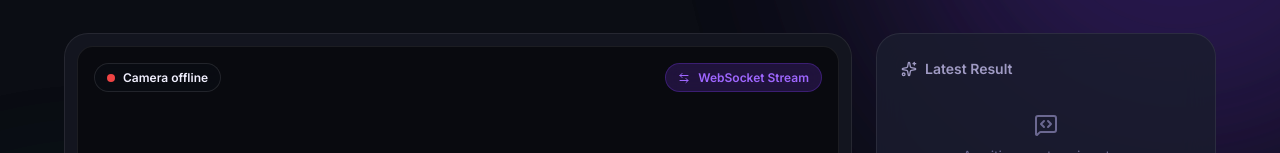
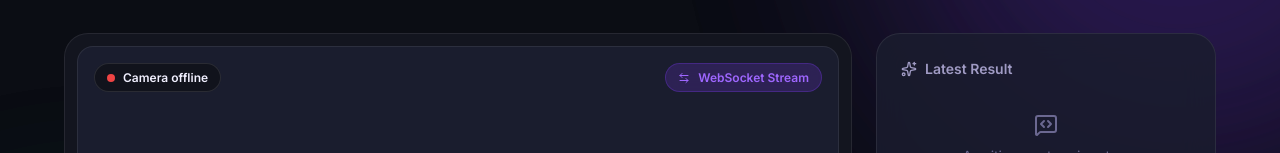
Before and after one commit to ngoh-remy/signspeak, a React (Vite) app in the folder frontend/: page /translate in a window 1280 px wide. Shown: the part 220-373 px from the top of the page. Built offline with nearby package versions, Linux system fonts and the light colour scheme; no server answers.

Commit message:
fix(ui): remove hardcoded dark backgrounds from Navbar and Translate page for better light mode contrast

```diff
--- a/frontend/src/components/Navbar.css
+++ b/frontend/src/components/Navbar.css
@@ -8,10 +8,10 @@
   left: 0;
   width: 100%;
   height: 80px;
-  background: rgba(15, 16, 22, 0.7);
+  background: var(--bg-nav);
   backdrop-filter: blur(12px);
   -webkit-backdrop-filter: blur(12px);
-  border-bottom: 1px solid rgba(255, 255, 255, 0.05);
+  border-bottom: 1px solid var(--border-color);
   z-index: 1000;
   display: flex;
   align-items: center;
--- a/frontend/src/index.css
+++ b/frontend/src/index.css
@@ -31,6 +31,7 @@
   --bg-card:              rgba(26, 29, 46, 0.85);
   --bg-glass:             rgba(255, 255, 255, 0.04);
   --bg-glass-hover:       rgba(255, 255, 255, 0.08);
+  --bg-nav:               rgba(15, 16, 22, 0.7);
 
   /* Text */
   --text-primary:         #F1F0FF;
@@ -99,6 +100,7 @@
   --bg-card:              rgba(255, 255, 255, 0.85);
   --bg-glass:             rgba(0, 0, 0, 0.04);
   --bg-glass-hover:       rgba(0, 0, 0, 0.08);
+  --bg-nav:               rgba(255, 255, 255, 0.7);
 
   --text-primary:         #0F172A;
   --text-secondary:       #475569;
--- a/frontend/src/pages/Translate.css
+++ b/frontend/src/pages/Translate.css
@@ -78,7 +78,7 @@
   position: relative;
   width: 100%;
   aspect-ratio: 4/3;
-  background: #090a0f;
+  background: var(--bg-elevated);
   border-radius: var(--radius-lg);
   overflow: hidden;
   display: flex;
@@ -124,7 +124,7 @@
 }
 
 .status-badge {
-  background: rgba(11, 13, 20, 0.7);
+  background: var(--bg-nav);
   color: var(--text-primary);
 }
 
```
